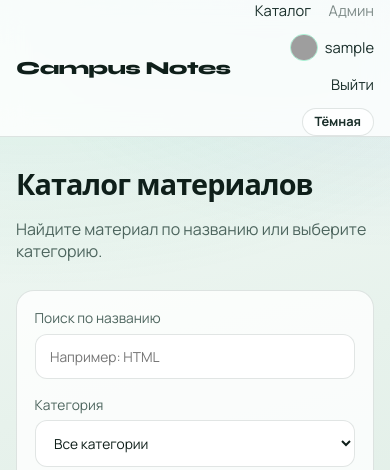
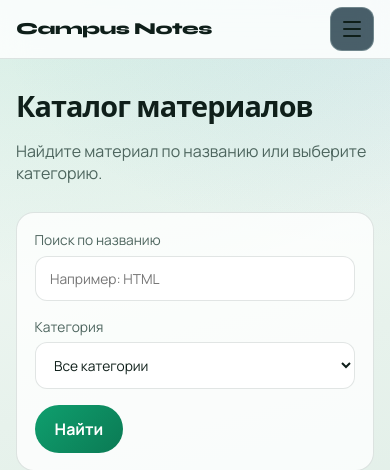
Before and after one commit to Ramzik257/college-materials, a PHP site: page /index.php in a window 390 px wide. Shown: the top 470 px of the page. Run offline with PHP 8.4, Linux system fonts and the light colour scheme; the visitor is signed in with stand-in values (Sample User, id 1); data that the repository does not hold is empty; grey boxes are pictures that could not be loaded.

Commit message:
Добавляет мобильное меню в шапку.
Бургер на узких экранах, совместимо с переключателем темы.

Co-authored-by: Cursor <cursoragent@cursor.com>

```diff
--- a/assets/css/style.css
+++ b/assets/css/style.css
@@ -114,8 +114,10 @@ a:hover {
   display: flex;
   align-items: center;
   justify-content: space-between;
-  gap: 1rem;
+  flex-wrap: wrap;
+  gap: 0.75rem 1rem;
   min-height: 4rem;
+  position: relative;
 }
 
 .logo {
@@ -125,6 +127,56 @@ a:hover {
   letter-spacing: -0.03em;
   color: var(--paper);
   text-decoration: none;
+  z-index: 2;
+}
+
+.nav-toggle {
+  display: none;
+  appearance: none;
+  width: 2.75rem;
+  height: 2.75rem;
+  margin: 0;
+  padding: 0;
+  border: 1px solid rgba(215, 236, 230, 0.28);
+  border-radius: 12px;
+  background: rgba(14, 42, 56, 0.75);
+  color: var(--paper);
+  cursor: pointer;
+  align-items: center;
+  justify-content: center;
+  flex-direction: column;
+  gap: 5px;
+  z-index: 2;
+  box-shadow: none;
+  transform: none;
+}
+
+.nav-toggle:hover {
+  filter: none;
+  transform: none;
+  border-color: rgba(61, 220, 151, 0.55);
+  background: rgba(61, 220, 151, 0.12);
+}
+
+.nav-toggle-bar {
+  display: block;
+  width: 1.15rem;
+  height: 2px;
+  border-radius: 2px;
+  background: var(--paper);
+  transition: transform 0.2s ease, opacity 0.2s ease;
+}
+
+.nav-toggle[aria-expanded="true"] .nav-toggle-bar:nth-child(1) {
+  transform: translateY(7px) rotate(45deg);
+}
+
+.nav-toggle[aria-expanded="true"] .nav-toggle-bar:nth-child(2) {
+  opacity: 0;
+}
+
+.nav-toggle[aria-expanded="true"] .nav-toggle-bar:nth-child(3) {
+  transform: translateY(-7px) rotate(-45deg);
 }
 
 .site-nav {
@@ -266,6 +318,25 @@ a.button-link:hover {
   filter: brightness(1.05);
   transform: translateY(-1px);
   color: var(--btn-on-mint);
+}
+
+button.nav-toggle {
+  width: 2.75rem;
+  height: 2.75rem;
+  padding: 0;
+  border-radius: 12px;
+  border: 1px solid rgba(215, 236, 230, 0.28);
+  background: rgba(14, 42, 56, 0.75);
+  color: var(--paper);
+  box-shadow: none;
+}
+
+button.nav-toggle:hover {
+  filter: none;
+  transform: none;
+  color: var(--paper);
+  border-color: rgba(61, 220, 151, 0.55);
+  background: rgba(61, 220, 151, 0.12);
 }
 
 button.contrast {
@@ -923,12 +994,87 @@ html[data-theme="light"] .theme-toggle .label-dark {
   display: none;
 }
 
-@media (max-width: 640px) {
+@media (max-width: 768px) {
+  .nav-toggle {
+    display: inline-flex;
+    margin-left: auto;
+  }
+
+  .site-nav a.theme-toggle,
+  .site-nav .theme-toggle {
+    justify-content: center;
+    width: 100%;
+    min-height: 2.75rem;
+    border-radius: 12px;
+  }
+
   .site-nav {
-    justify-content: flex-end;
+    display: none;
+    width: 100%;
+    flex-direction: column;
+    align-items: stretch;
+    gap: 0.35rem;
+    padding: 0.65rem 0 0.85rem;
+    border-top: 1px solid var(--line);
+    margin-top: 0.15rem;
+  }
+
+  .site-nav.is-open {
+    display: flex;
+  }
+
+  .site-nav a {
+    display: flex;
+    align-items: center;
+    gap: 0.55rem;
+    min-height: 2.75rem;
+    padding: 0.65rem 0.9rem;
+    border-radius: 12px;
+    color: var(--paper);
+    background: rgba(14, 42, 56, 0.45);
+    border: 1px solid transparent;
+  }
+
+  .site-nav a:hover,
+  .site-nav a:focus-visible {
+    color: var(--paper);
+    border-color: rgba(61, 220, 151, 0.4);
+    background: rgba(61, 220, 151, 0.14);
+  }
+
+  .site-nav .nav-quiet {
+    opacity: 0.7;
+  }
+
+  .site-nav .nav-profile {
+    order: -1;
+  }
+
+  .nav-profile-name {
+    overflow: hidden;
+    text-overflow: ellipsis;
+    white-space: nowrap;
+  }
+
+  body.nav-open {
+    overflow: hidden;
   }
 
   .auth-panel {
     padding: 1.1rem;
   }
+
+  .profile-tabs {
+    grid-template-columns: 1fr;
+  }
 }
+
+@media (max-width: 640px) {
+  .header-row {
+    min-height: 3.6rem;
+  }
+
+  .logo {
+    font-size: 1.05rem;
+  }
+}
--- /dev/null
+++ b/assets/js/nav.js
@@ -0,0 +1,39 @@
+/**
+ * Мобильное меню шапки.
+ */
+(function () {
+  var toggle = document.getElementById("nav-toggle");
+  var nav = document.getElementById("site-nav");
+  if (!toggle || !nav) {
+    return;
+  }
+
+  function setOpen(open) {
+    toggle.setAttribute("aria-expanded", open ? "true" : "false");
+    toggle.setAttribute("aria-label", open ? "Закрыть меню" : "Открыть меню");
+    nav.classList.toggle("is-open", open);
+    document.body.classList.toggle("nav-open", open);
+  }
+
+  toggle.addEventListener("click", function () {
+    setOpen(toggle.getAttribute("aria-expanded") !== "true");
+  });
+
+  nav.querySelectorAll("a").forEach(function (link) {
+    link.addEventListener("click", function () {
+      setOpen(false);
+    });
+  });
+
+  document.addEventListener("keydown", function (event) {
+    if (event.key === "Escape") {
+      setOpen(false);
+    }
+  });
+
+  window.addEventListener("resize", function () {
+    if (window.matchMedia("(min-width: 769px)").matches) {
+      setOpen(false);
+    }
+  });
+})();
--- a/includes/footer.php
+++ b/includes/footer.php
@@ -5,6 +5,7 @@
         <small>Campus Notes · учебный проект производственной практики</small>
     </div>
 </footer>
+<script src="/assets/js/nav.js" defer></script>
 <?php endif; ?>
 <script src="/assets/js/theme.js" defer></script>
 </body>
--- a/includes/header.php
+++ b/includes/header.php
@@ -57,7 +57,19 @@ $userAvatar = $userLoggedIn ? currentUserAvatar() : '';
 <header class="site-header">
     <div class="shell header-row">
         <a class="logo" href="/index.php">Campus&nbsp;Notes</a>
-        <nav class="site-nav" aria-label="Основная">
+        <button
+            type="button"
+            class="nav-toggle"
+            id="nav-toggle"
+            aria-controls="site-nav"
+            aria-expanded="false"
+            aria-label="Открыть меню"
+        >
+            <span class="nav-toggle-bar" aria-hidden="true"></span>
+            <span class="nav-toggle-bar" aria-hidden="true"></span>
+            <span class="nav-toggle-bar" aria-hidden="true"></span>
+        </button>
+        <nav class="site-nav" id="site-nav" aria-label="Основная">
             <a href="/index.php">Каталог</a>
             <?php if ($adminLoggedIn): ?>
                 <a href="/admin/index.php">Панель</a>
@@ -70,7 +82,7 @@ $userAvatar = $userLoggedIn ? currentUserAvatar() : '';
                     <?php if ($userAvatar !== ''): ?>
                         <img class="nav-avatar" src="<?= htmlspecialchars($userAvatar, ENT_QUOTES, 'UTF-8') ?>" alt="">
                     <?php endif; ?>
-                    <span><?= htmlspecialchars($userName, ENT_QUOTES, 'UTF-8') ?></span>
+                    <span class="nav-profile-name"><?= htmlspecialchars($userName, ENT_QUOTES, 'UTF-8') ?></span>
                 </a>
                 <a href="/logout-user.php">Выйти</a>
             <?php elseif ($guestBrowse): ?>
```
